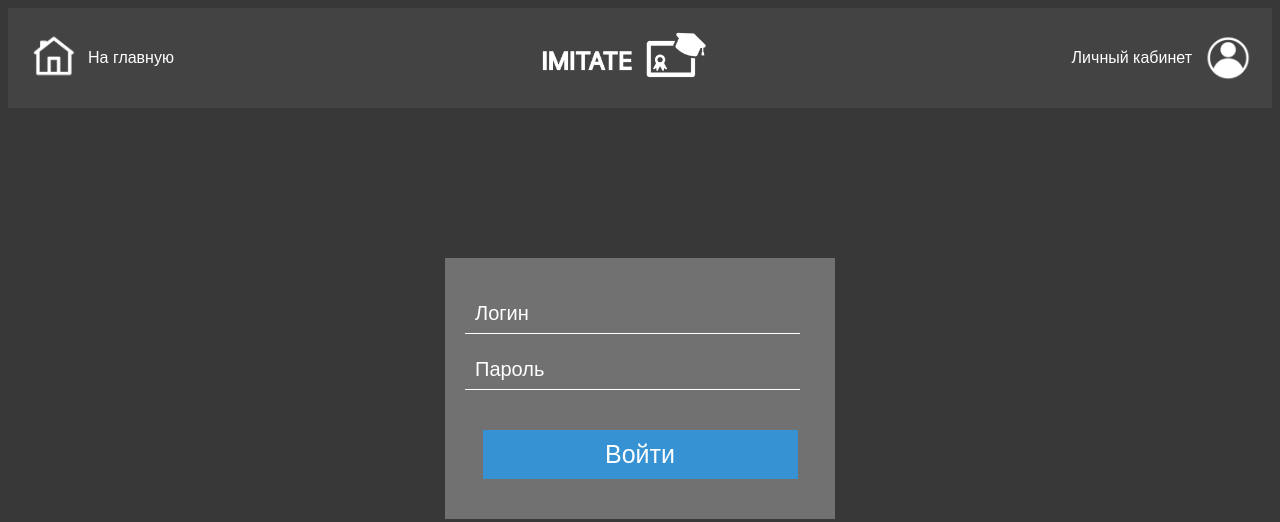
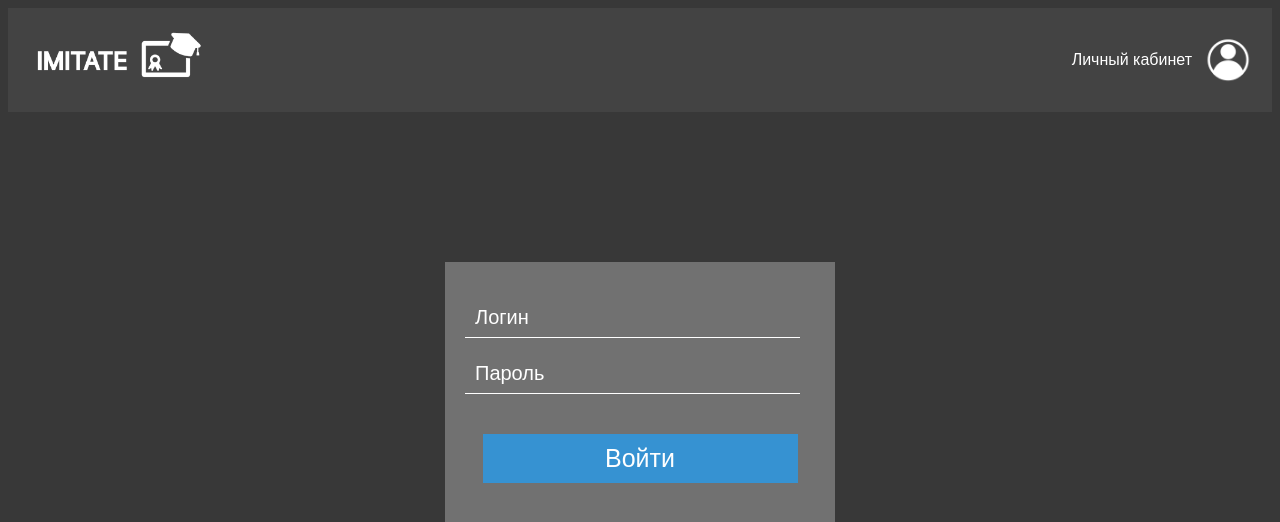
Before and after one commit to moevm/mse1h2025-imitate, a Django app: page /login in a window 1280 px wide. Shown: the top 522 px of the page. Run offline with Django 3.2, Linux system fonts and the light colour scheme; parts of the project's set-up code (start-up, migrations or seed data) failed here and were passed over.

Commit message:
removed home button

```diff
--- a/mse1h2025_imitate/templates/base.html
+++ b/mse1h2025_imitate/templates/base.html
@@ -28,13 +28,9 @@
         </div>
         <div class="flex-container" id='homepage-container'>
             <a href="/">
-                <img src="{% static 'images/homepage.png' %}" alt="Homepage" class="square-images">
-            </a>
-            <a href="/">
-                На главную
+                <img src="{% static 'images/logo.png' %}" alt="Logo" class="logo-image">
             </a>
         </div>
-        <img src="{% static 'images/logo.png' %}" alt="Logo" class="logo-image">
         <div class="flex-container" id='account-container'>
             <a href="/profile">
                 Личный кабинет
```
